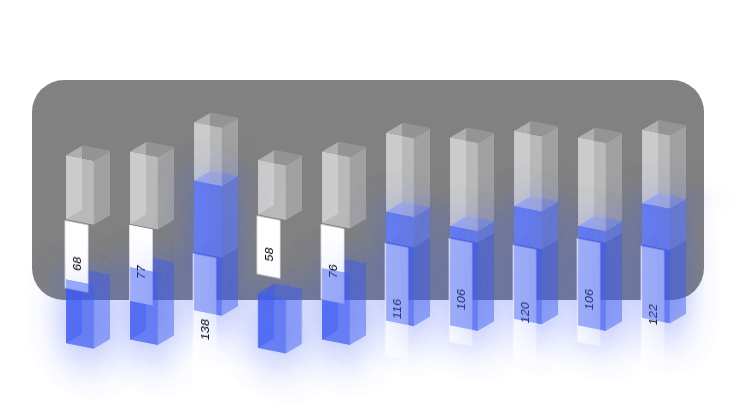
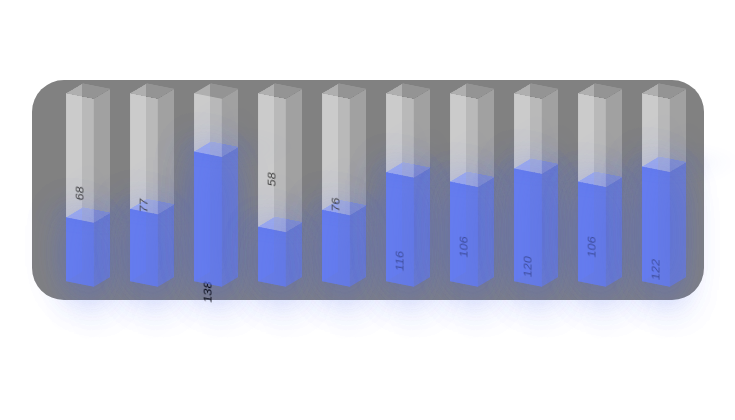
Before and after one commit to jeremynguyen593/sorting-visual, a React (Create React App) app: page / in a window 1280 px wide. Shown: the top 420 px of the page, without its empty margins (272-1007 px from the left). Built offline with nearby package versions, Linux system fonts and the light colour scheme.

Commit message:
Fixed the unaligned bars with the background by removing the unnecessary bar style. Removed the arrow buttons next to the values

```diff
--- a/src/components/Bar.css
+++ b/src/components/Bar.css
@@ -49,3 +49,13 @@
     height: 25px;
     outline: none;
 }
+
+input[type='number']::-webkit-inner-spin-button,
+input[type='number']::-webkit-outer-spin-button {
+    appearance: none;
+    margin-top: 0;
+    margin-bottom: 0;
+}
+input[type='number'] {
+    appearance: textfield;
+}
--- a/src/components/Bar.js
+++ b/src/components/Bar.js
@@ -11,16 +11,13 @@ function Bar({index, length, color}) {
         ['rgba(131, 232, 90, 0.5)', 'rgba(131, 232, 90, 0.2)'],
     ];
 
-    const barStyle = {
-        height: length,
-    };
-
     const inputStyle = {
         position: 'relative',
-        top: Math.floor(length / 2) - 10,
+        top: Math.floor(length / 2) - 12,
         width: length,
-        left: -Math.floor(length / 2) + 10,
+        left: -Math.floor(length / 2) + 13,
         border: 'none',
+        background: 'none',
     };
 
     const bottom = {
@@ -56,7 +53,7 @@ function Bar({index, length, color}) {
 
     return (
         <>
-            <div className = 'bar' style = {barStyle}>
+            <div className = 'bar'>
                 <div className = 'side top'></div>
                 <div className = 'side bottom' style = {bottom}></div>
                 <div className = 'side right'>
```
